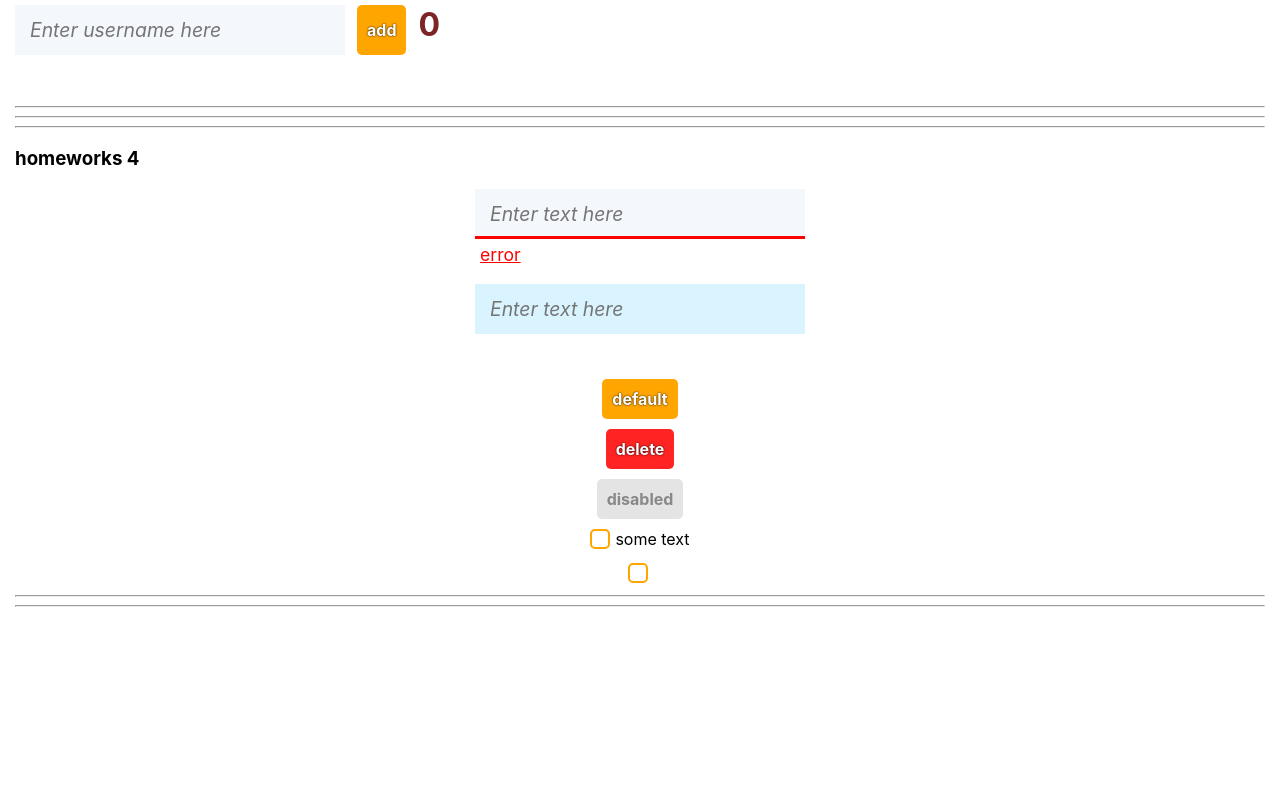
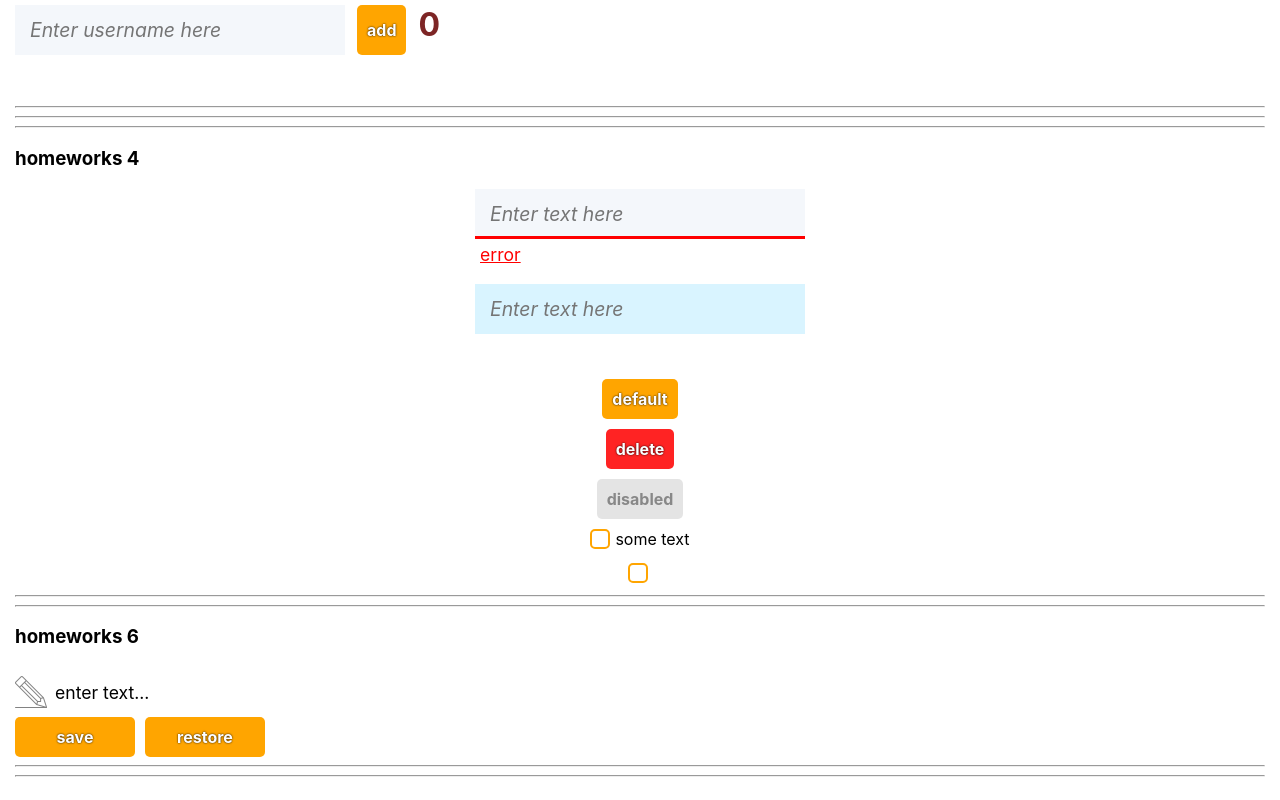
Before and after one commit to ArtyomSamsonchik/homeworks-by-ignat, a React (Create React App) app: page /#/ in a window 1280 px wide. Shown: the part 792-1592 px from the top of the page. Before the commit the page ends 1422 px from the top, so only its background shows below. Built offline with nearby package versions, Linux system fonts and the light colour scheme.

Commit message:
Add working HW6 to repository

```diff
--- a/src/common/c1-SuperInputText/SuperInputText.module.css
+++ b/src/common/c1-SuperInputText/SuperInputText.module.css
@@ -1,4 +1,5 @@
 .label {
+    display: block;
     position: relative;
     margin-bottom: 35px;
     font-size: 1.1em;
--- a/src/common/c2-SuperButton/SuperButton.module.css
+++ b/src/common/c2-SuperButton/SuperButton.module.css
@@ -6,7 +6,7 @@
     color: white;
     text-shadow: 0 0 2px black;
     cursor: pointer;
-    transition: all 0.3s, outline-width 0.1s ease;
+    transition: all 0.3s, outline-width 0.1s ease, scale 150ms ease-out;
 }
 
 .default {
@@ -37,3 +37,7 @@
     box-shadow: 0 0 3px 4px #7c8c9c;
     outline: 3px solid #add4fe;
 }
+
+.button:active {
+    scale: 0.9;
+}
--- /dev/null
+++ b/src/common/c4-SuperEditableSpan/SuperEditableSpan.module.css
@@ -0,0 +1,48 @@
+:root {
+    --image-url: url("../../p2-homeworks/h6/images/pencil.svg.png");
+}
+
+.span_container {
+    display: inline-flex;
+    align-items: center;
+    height: 50px;
+    background: var(--image-url) no-repeat left center;
+}
+
+.label {
+    margin-bottom: 0;
+    height: auto;
+}
+
+.span {
+    position: relative;
+    padding-left: 40px;
+    font-size: 1.1em;
+}
+
+.span:hover {
+    text-decoration: underline;
+    color: #185081;
+}
+
+.span::before {
+    visibility: hidden;
+    opacity: 0;
+    content: "Double-click on the text to edit";
+    position: absolute;
+    bottom: calc(100% + 5px);
+    left: calc(40px + 25%);
+    padding: 5px;
+    width: max-content;
+    background-color: white;
+    font-size: 1rem;
+    box-shadow: 0 0 3px 2px #7c8c9c;
+    border: 2px solid #add4fe;
+    border-radius: 5px;
+    transition: all 0.2s ease 0.1s
+}
+
+.span:hover::before {
+    visibility: visible;
+    opacity: 1;
+}
--- a/src/p2-homeworks/h6/common/c4-SuperEditableSpan/SuperEditableSpan.tsx
+++ b/src/common/c4-SuperEditableSpan/SuperEditableSpan.tsx
@@ -1,9 +1,8 @@
 import React, {DetailedHTMLProps, InputHTMLAttributes, HTMLAttributes, useState} from 'react'
-import SuperInputText from '../../../../common/c1-SuperInputText/SuperInputText'
+import SuperInputText from '../c1-SuperInputText/SuperInputText'
+import s from "./SuperEditableSpan.module.css"
 
-// тип пропсов обычного инпута
 type DefaultInputPropsType = DetailedHTMLProps<InputHTMLAttributes<HTMLInputElement>, HTMLInputElement>
-// тип пропсов обычного спана
 type DefaultSpanPropsType = DetailedHTMLProps<HTMLAttributes<HTMLSpanElement>, HTMLSpanElement>
 
 // здесь мы говорим что у нашего инпута будут такие же пропсы как у обычного инпута
@@ -12,7 +11,7 @@ type SuperEditableSpanType = DefaultInputPropsType & { // и + ещё пропс
     onChangeText?: (value: string) => void
     onEnter?: () => void
     error?: string
-    spanClassName?: string
+    spanContainerClassName?: string
 
     spanProps?: DefaultSpanPropsType // пропсы для спана
 }
@@ -23,55 +22,53 @@ const SuperEditableSpan: React.FC<SuperEditableSpanType> = (
         onBlur,
         onEnter,
         spanProps,
-
-        ...restProps// все остальные пропсы попадут в объект restProps
+        spanContainerClassName,
+        ...restProps
     }
 ) => {
     const [editMode, setEditMode] = useState<boolean>(false)
     const {children, onDoubleClick, className, ...restSpanProps} = spanProps || {}
 
     const onEnterCallback = () => {
-        // setEditMode() // выключить editMode при нажатии Enter
-
+        setEditMode(false)
         onEnter && onEnter()
     }
     const onBlurCallback = (e: React.FocusEvent<HTMLInputElement>) => {
-        // setEditMode() // выключить editMode при нажатии за пределами инпута
-
+        setEditMode(false)
         onBlur && onBlur(e)
     }
     const onDoubleClickCallBack = (e: React.MouseEvent<HTMLSpanElement, MouseEvent>) => {
-        // setEditMode() // включить editMode при двойном клике
-
+        setEditMode(true)
         onDoubleClick && onDoubleClick(e)
     }
 
-    const spanClassName = `${'сделать красивый стиль для спана'} ${className}`
+    const finalSpanClassName = `${s.span} ${className ? className : ""}`
+    const finalSpanContainerClassName = `${s.span_container} ${spanContainerClassName
+        ? spanContainerClassName
+        : ""
+    }`
 
     return (
-        <>
+        <div className={finalSpanContainerClassName}>
             {editMode
                 ? (
-                    <SuperInputText
-                        autoFocus // пропсу с булевым значением не обязательно указывать true
-                        onBlur={onBlurCallback}
-                        onEnter={onEnterCallback}
-
-                        {...restProps} // отдаём инпуту остальные пропсы если они есть (value например там внутри)
+                    <SuperInputText labelClassName={s.label}
+                                    autoFocus
+                                    onBlur={onBlurCallback}
+                                    onEnter={onEnterCallback}
+                                    {...restProps}
                     />
                 ) : (
-                    <span
-                        onDoubleClick={onDoubleClickCallBack}
-                        className={spanClassName}
-
-                        {...restSpanProps}
+                    <span onDoubleClick={onDoubleClickCallBack}
+                          className={finalSpanClassName}
+                          {...restSpanProps}
                     >
                         {/*если нет захардкодженного текста для спана, то значение инпута*/}
                         {children || restProps.value}
                     </span>
                 )
             }
-        </>
+        </div>
     )
 }
 
--- a/src/p2-homeworks/h5-rrd-v6/HW5.tsx
+++ b/src/p2-homeworks/h5-rrd-v6/HW5.tsx
@@ -12,7 +12,6 @@ export const PATH = {
 function HW5() {
     return (
         <>
-            {/*todo подсвечивать выбранную ссылку*/}
             <HashRouter>
                 <Header/>
                 <Pages/>
--- a/src/p2-homeworks/h5-rrd-v6/pages/PreJunior.tsx
+++ b/src/p2-homeworks/h5-rrd-v6/pages/PreJunior.tsx
@@ -3,6 +3,7 @@ import HW1 from '../../h1/HW1'
 import HW2 from '../../h2/HW2'
 import HW3 from '../../h3/HW3'
 import HW4 from '../../h4/HW4'
+import HW6 from "../../h6/HW6";
 
 function PreJunior() {
     return (
@@ -11,7 +12,7 @@ function PreJunior() {
             <HW2/>
             <HW3/>
             <HW4/>
-            {/*<HW6/>*/}
+            <HW6/>
         </div>
     )
 }
--- /dev/null
+++ b/src/p2-homeworks/h6/HW6.module.css
@@ -0,0 +1,9 @@
+.buttons_container {
+    display: flex;
+    gap: 10px;
+    width: 250px;
+}
+
+.button {
+    flex: 1 1 50%;
+}
--- a/src/p2-homeworks/h6/HW6.tsx
+++ b/src/p2-homeworks/h6/HW6.tsx
@@ -1,5 +1,6 @@
 import React, {useState} from 'react'
-import SuperEditableSpan from './common/c4-SuperEditableSpan/SuperEditableSpan'
+import s from "./HW6.module.css"
+import SuperEditableSpan from '../../common/c4-SuperEditableSpan/SuperEditableSpan'
 import SuperButton from '../../common/c2-SuperButton/SuperButton'
 import {restoreState, saveState} from './localStorage/localStorage'
 
@@ -7,27 +8,25 @@ function HW6() {
     const [value, setValue] = useState<string>('')
 
     const save = () => {
-        saveState<string>('editable-span-value', value)
+        saveState<typeof value>('editable-span-value', value)
     }
     const restore = () => {
-        // setValue()
+        const newValue = restoreState<typeof value>('editable-span-value', "default text")
+        setValue(newValue)
     }
 
     return (
         <div>
-            <hr/>
-            homeworks 6
-
-            {/*should work (должно работать)*/}
-            <div>
-                <SuperEditableSpan
-                    value={value}
-                    onChangeText={setValue}
-                    spanProps={{children: value ? undefined : 'enter text...'}}
-                />
+            <h3>homeworks 6</h3>
+            <SuperEditableSpan
+                value={value}
+                onChangeText={setValue}
+                spanProps={{children: value ? undefined : 'enter text...',}}
+            />
+            <div className={s.buttons_container}>
+                <SuperButton className={s.button} onClick={save}>save</SuperButton>
+                <SuperButton className={s.button} onClick={restore}>restore</SuperButton>
             </div>
-            <SuperButton onClick={save}>save</SuperButton>
-            <SuperButton onClick={restore}>restore</SuperButton>
 
             <hr/>
             {/*для личного творчества, могу проверить*/}
--- a/src/p2-homeworks/h6/localStorage/localStorage.ts
+++ b/src/p2-homeworks/h6/localStorage/localStorage.ts
@@ -1,12 +1,9 @@
-// вот вам функция для сохранения объектов в память браузера
-// (данные в этом хранилище сохраняться даже при перезагрузке компа):
 export function saveState<T>(key: string, state: T) {
-    const stateAsString = JSON.stringify(state)
-    localStorage.setItem(key, stateAsString)
+    localStorage.setItem(key, JSON.stringify(state))
 }
 
-// и вот вам функция для получения сохранённого объекта в памяти браузера:
 export function restoreState<T>(key: string, defaultState: T) {
+
     let state = defaultState
     const stateAsString = localStorage.getItem(key)
     if (stateAsString !== null) state = JSON.parse(stateAsString) as T
@@ -15,13 +12,13 @@ export function restoreState<T>(key: string, defaultState: T) {
 
 // ---------------------------------------------------------------------------------------------------------------
 // пример использования:
-type StateType = {
-    x: string
-    y: number
-}
 
-// сохраняем объект типа StateType в ячейке 'test'
-saveState<StateType>('test', {x: 'A', y: 1})
-
-// получем в переменную state объект из ячейки 'test' или дэфолтный объект если ячейка пуста
-const state: StateType = restoreState<StateType>('test', {x: '', y: 0})
+// type StateType = {
+//     x: string
+//     y: number
+// }
+//
+// saveState<StateType>('test', {x: "Hello", y: 1})
+//
+// const state: StateType = restoreState<StateType>('test', {x: "", y: 0})
+// console.log(state)
```
Also changed, not shown: src/common/c4-SuperEditableSpan/AlternativeSuperEditableSpan.tsx (renamed from src/p2-homeworks/h6/common/c4-SuperEditableSpan/AlternativeSuperEditableSpan.tsx), src/p2-homeworks/h6/images/pencil.svg.png (added).
